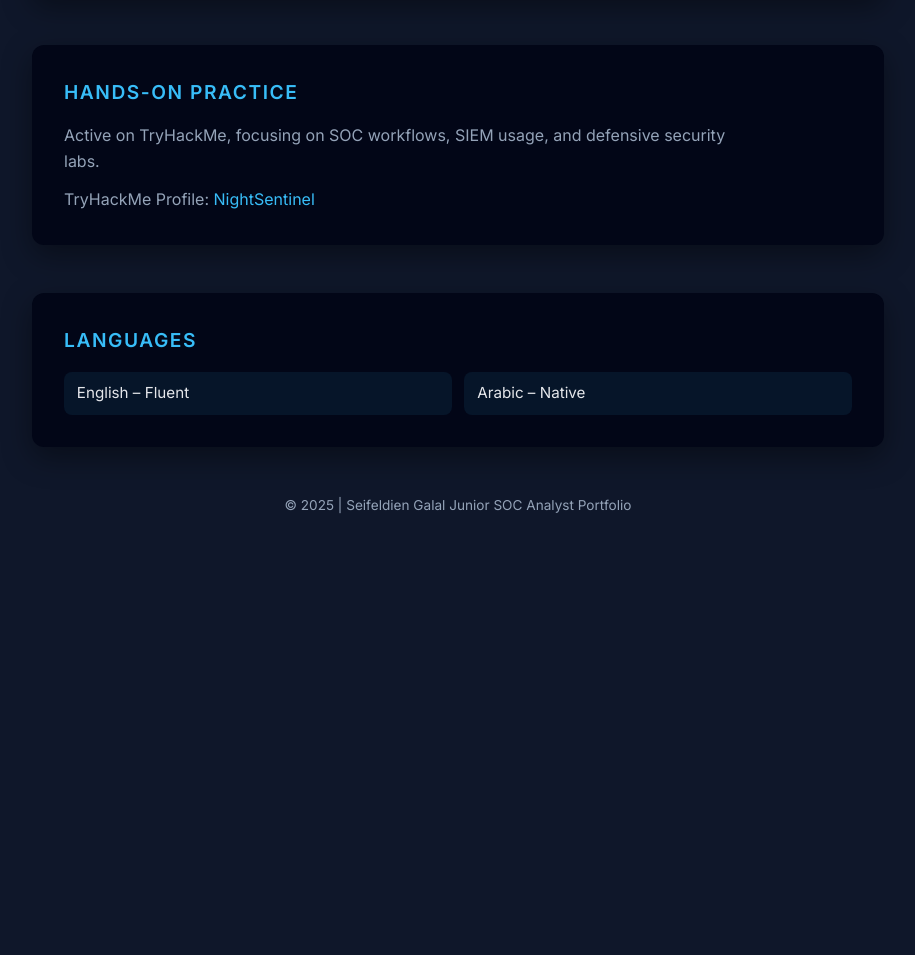
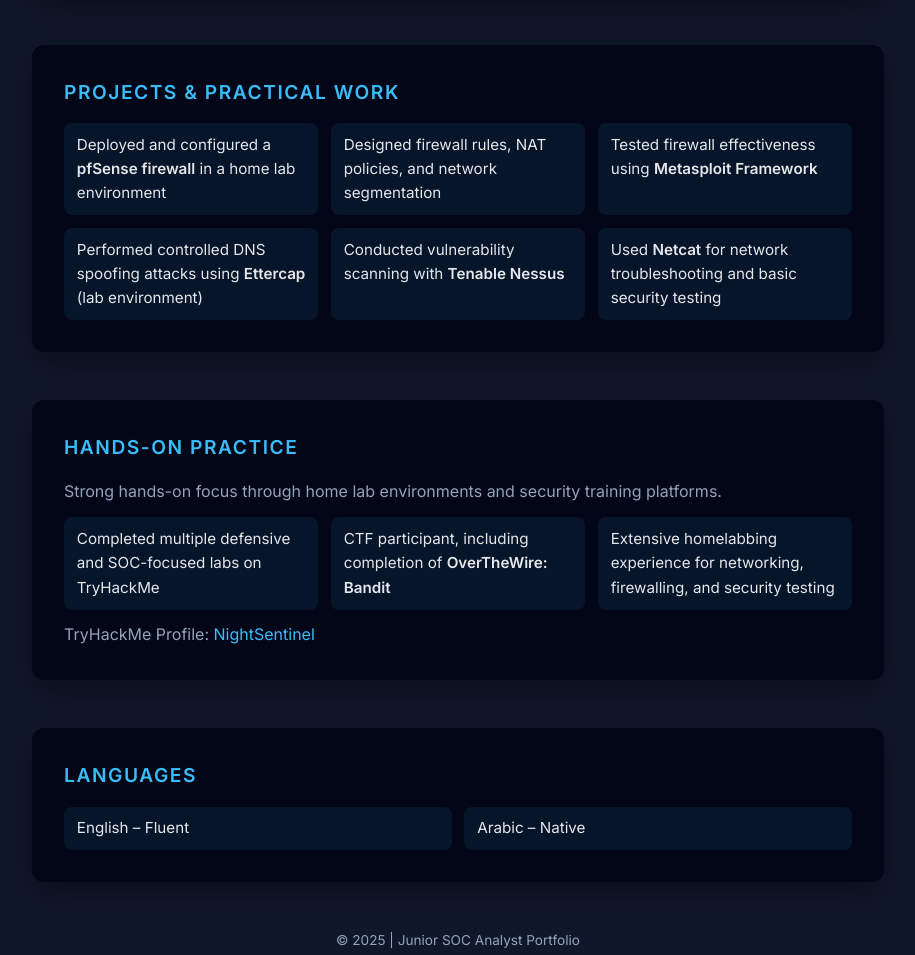
Before and after one commit to Swordfish002/Swordfish002, a plain HTML site: page index.html in a window 1280 px wide. Shown: the part 820-1775 px from the top of the page, without its empty margins (182-1097 px from the left). Before the commit the page ends 1401 px from the top, so only its background shows below. Drawn offline with Linux system fonts and the light colour scheme.

Commit message:
Update portfolio content and remove name

```diff
--- a/index.html
+++ b/index.html
@@ -176,10 +176,27 @@
 </section>
 
 <section>
+  <h2>Projects & Practical Work</h2>
+  <ul>
+    <li>Deployed and configured a <strong>pfSense firewall</strong> in a home lab environment</li>
+    <li>Designed firewall rules, NAT policies, and network segmentation</li>
+    <li>Tested firewall effectiveness using <strong>Metasploit Framework</strong></li>
+    <li>Performed controlled DNS spoofing attacks using <strong>Ettercap</strong> (lab environment)</li>
+    <li>Conducted vulnerability scanning with <strong>Tenable Nessus</strong></li>
+    <li>Used <strong>Netcat</strong> for network troubleshooting and basic security testing</li>
+  </ul>
+</section>
+
+<section>
   <h2>Hands-On Practice</h2>
   <p>
-    Active on TryHackMe, focusing on SOC workflows, SIEM usage, and defensive security labs.
+    Strong hands-on focus through home lab environments and security training platforms.
   </p>
+  <ul style="margin-top: 0.8rem;">
+    <li>Completed multiple defensive and SOC-focused labs on TryHackMe</li>
+    <li>CTF participant, including completion of <strong>OverTheWire: Bandit</strong></li>
+    <li>Extensive homelabbing experience for networking, firewalling, and security testing</li>
+  </ul>
   <p style="margin-top: 0.8rem;">
     TryHackMe Profile:
     <a href="https://tryhackme.com/p/NightSentinel" target="_blank">NightSentinel</a>
@@ -195,7 +212,7 @@
 </section>
 
 <footer>
-  © 2025 | Seifeldien Galal Junior SOC Analyst Portfolio
+  © 2025 | Junior SOC Analyst Portfolio
 </footer>
 
 
```
